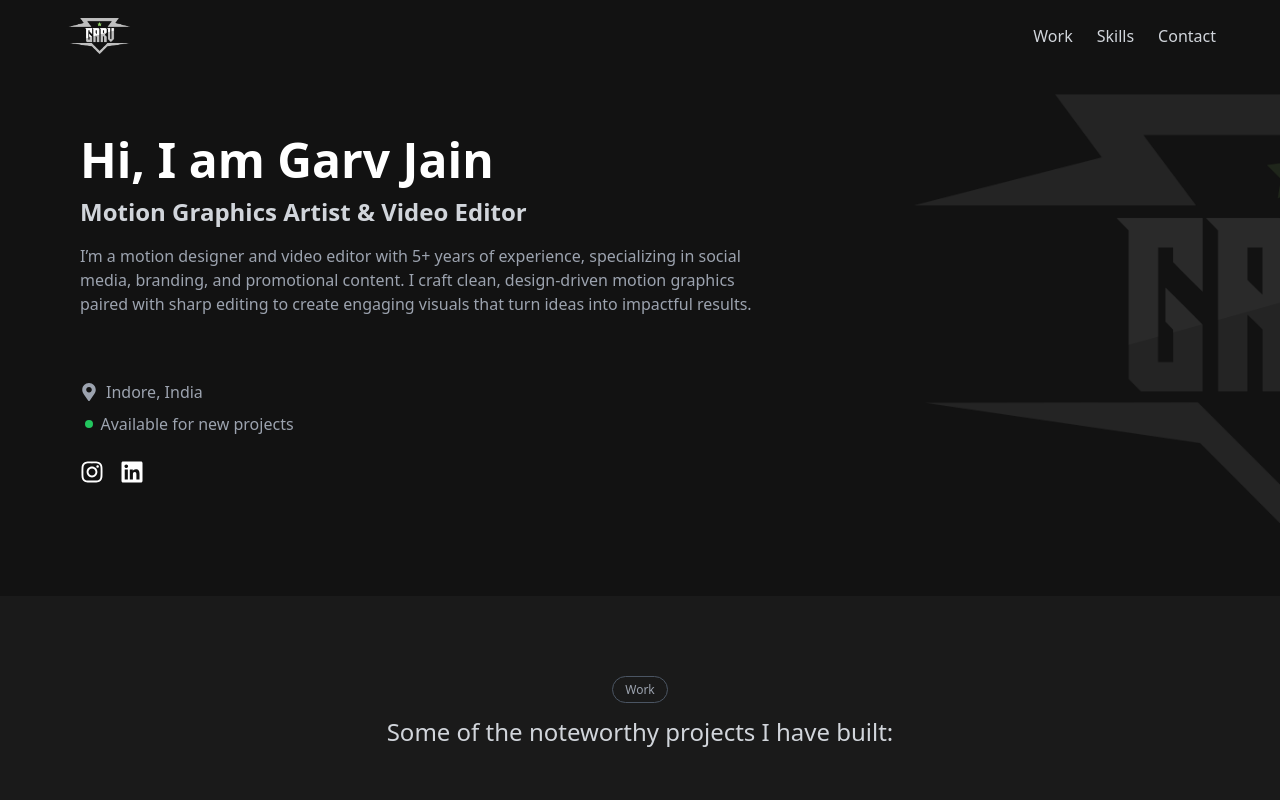
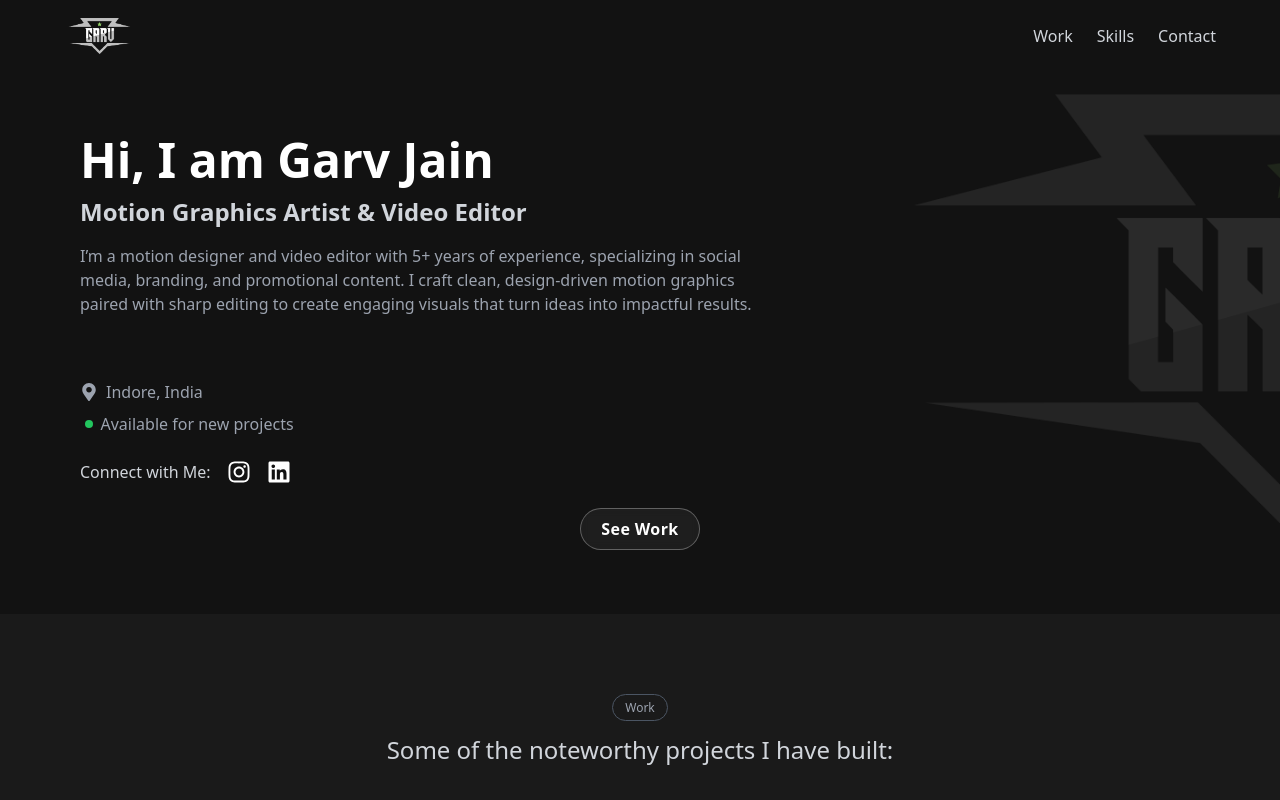
Before and after one commit to Palak4620/Garv_Portfolio, a React (Create React App) app: page / in a window 1280 px wide. Shown: the top 800 px of the page. Built offline with nearby package versions, Linux system fonts and the light colour scheme.

Commit message:
update UI

```diff
--- a/src/Portfolio.js
+++ b/src/Portfolio.js
@@ -83,7 +83,7 @@ const Portfolio = () => {
       </header>
 
       {/* Main Content */}
-      <main className="relative px-4 pt-16 pb-28 md:px-20 flex flex-col gap-6 max-w-8xl mx-auto overflow-hidden">
+      <main className="relative px-4 pt-16 pb-16 md:px-20 flex flex-col gap-6 max-w-8xl mx-auto overflow-hidden">
         {/* Background Logo - Hidden on mobile */}
         <div
           className="absolute top-0 h-[490px] w-[210%] pointer-events-none opacity-10
@@ -131,7 +131,7 @@ const Portfolio = () => {
 
           {/* Social Links */}
           <div className="flex items-center gap-4 mt-6">
-            <motion.a
+            <p className="text-gray-300 text-md">Connect with Me:</p><motion.a
               whileHover={{ scale: 1.2, color: "#E1306C" }}
               href="https://www.instagram.com/garv_fx?igsh=aHIyb24wd3d4NW53"
               aria-label="Instagram"
@@ -147,7 +147,36 @@ const Portfolio = () => {
             </motion.a>
           </div>
         </motion.div>
+
+             {/* Get In Touch Button — bottom center */}
+      <div className="w-full flex justify-center px-4">
+        <motion.a
+          href="#work"
+          initial={{ opacity: 0, y: 30 }}
+          animate={{ opacity: 1, y: 0 }}
+          transition={{ duration: 0.6, delay: 0.8 }}
+          whileHover={{ scale: 1.05 }}
+          whileTap={{ scale: 0.97 }}
+          className="
+            inline-block
+            px-5 py-2
+            text-sm md:text-base
+            font-semibold tracking-wide
+            text-white
+            border border-white/30
+            rounded-full
+            bg-white/5
+            backdrop-blur-sm
+            hover:bg-white hover:text-[#121212]
+            transition-colors duration-300
+            text-center
+          "
+        >
+          See Work
+        </motion.a>
+      </div>
       </main>
+
     </div>
   );
 };
```
